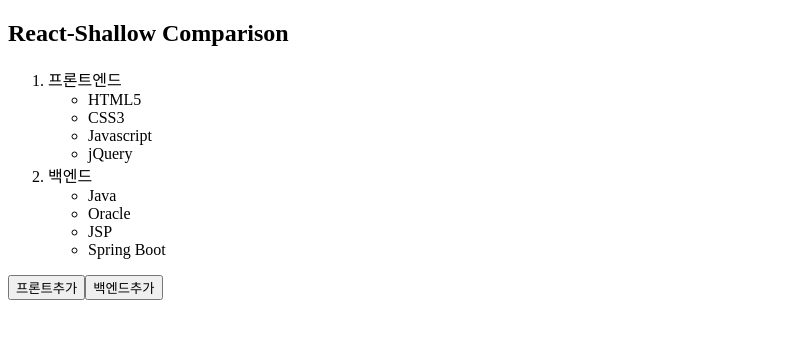
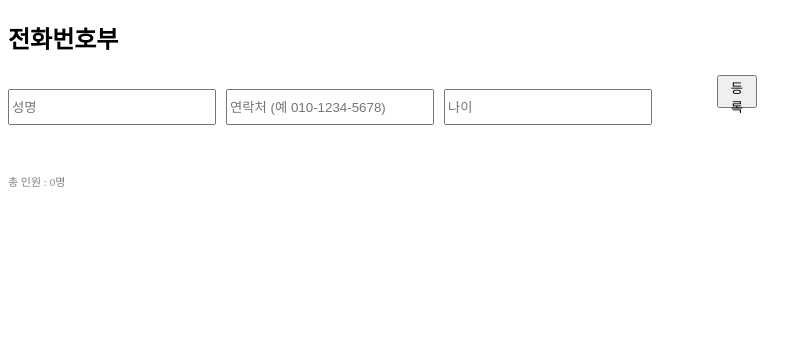
Before and after one commit to abjsky1/B_react, a React (Vite) app: page / in a window 1280 px wide. Shown: the top 338 px of the page, without its empty margins (0-812 px from the left). Built offline with nearby package versions, Linux system fonts and the light colour scheme.

Commit message:
REACT_practice2

```diff
--- a/src/example/day048_260914_react/react_practice2/Component.jsx
+++ b/src/example/day049_260915_react/react_practice2/Component.jsx
@@ -1,5 +1,7 @@
+import Contact from "./Contact";
+
 export default function Component( props ){
     return (<>
-
+            <Contact></Contact>
         </>)
 }
--- /dev/null
+++ b/src/example/day049_260915_react/react_practice2/Contact.jsx
@@ -0,0 +1,68 @@
+import { useState } from "react"
+import './index.css'
+
+export default function Contact( props ){
+
+//  일반변수가 아닌 상태변수 사용
+    const [ name , setName ] = useState('');
+    const [ phone , setPhone ] = useState('');
+    const [ age , setAge ] = useState('');
+
+    const [ members , setMembers ] = useState( [ ] );
+
+//  등록함수 :
+    const 등록함수 = ( ) => {
+
+    //  입력받은 값 3가지를 객체로 만든다.
+        const obj = { name , phone , age }
+
+    //  배열에 만든 객체 저장
+        members.push( obj );
+
+    //  렌더링을 위한 members setter 에 스프레드 연산자로 배열 복사
+        setMembers( [...members] )
+    }
+
+//  삭제함수 :
+    const 삭제함수 = (index) => {
+
+    //  JS 에서 특정 인덱스에서 1개 삭제
+        members.splice( index , 1 );
+
+    //  렌더링을 위한 코드 복사
+        setMembers( [...members] )
+    }
+
+    return (<>
+        <h2>전화번호부</h2>
+        <div id="inputdiv">
+            <input className="inputbox" type="text" placeholder="성명" value={name} onChange={ (e) => {setName(e.target.value);} } />
+            <input className="inputbox" type="text" placeholder="연락처 (예 010-1234-5678)" value={phone} onChange={ (e) => {setPhone(e.target.value);} } />
+            <input className="inputbox" type="text" placeholder="나이" value={age} onChange={ (e) => {setAge(e.target.value);} } />
+            <button id="inputbutton" onClick={등록함수}>등록</button>
+        </div>
+        {
+            members.map( (m , index) => {
+                return (<>
+                    <div id="contact">
+                        <div id="in">
+                            <div className="aa">
+                            <span><span className="bold" >성명 : </span>{m.name}</span>
+                            </div>
+                            <div className="aa">
+                            <span><span className="bold ma">연락처 : </span>{m.phone}</span>
+                            </div>
+                            <div className="aa">
+                            <span><span className="bold ma">나이 : </span>{m.age}</span>
+                            </div>
+                        </div>
+                        <div><button id="delete" onClick={ () => { 삭제함수(index) } }>삭제</button></div>
+                    </div>
+                </>);
+            })
+
+        }
+        <br/>
+        <div id="total">총 인원 : {members.length}명</div>
+    </>)
+}
--- /dev/null
+++ b/src/example/day049_260915_react/react_practice2/index.css
@@ -0,0 +1,53 @@
+/*
+*{border: red 1px solid;}
+*/
+
+#inputdiv{
+    margin: 20px 0 30px 0;
+}
+
+.inputbox{
+    width: 200px;
+    height: 30px;
+    margin-right: 10px;
+}
+
+#inputbutton{
+    width: 40px;
+    height: 33px;
+    margin-left: 55px;
+}
+
+.bold{
+    font-weight: bold;
+}
+
+.ma{
+    margin-left: 10px;
+}
+
+#in{
+    display: flex;
+}
+
+.aa{
+    padding: 5px 0;
+}
+
+#delete{
+    border-width: 1px;
+    border-color: rgb(255, 0, 0);
+    border-radius: 4px;
+    color: red;
+    height: 28px;
+}
+
+#contact{
+    display: flex;
+    justify-content: space-between;
+}
+
+#total{
+    color: gray;
+    font-size: 11px;
+}
--- a/src/main.jsx
+++ b/src/main.jsx
@@ -79,6 +79,9 @@
 // import ProductManager from "./example/day048_260912_react/totalpractice1/ProductManager";
 // create.render(<ProductManager></ProductManager>)
 
+
+// [day049]
+
 // [chapter08]
 // import Component1 from "./example/day049_260915_react/chapter08/Component1";
 // create.render(<Component1></Component1>)
@@ -88,5 +91,9 @@
 // create.render(<Component2></Component2>)
 
 // [chapter10]
-import Component3 from "./example/day049_260915_react/chapter10/Component3";
-create.render(<Component3></Component3>)
+// import Component3 from "./example/day049_260915_react/chapter10/Component3";
+// create.render(<Component3></Component3>)
+
+// [Practice1]
+import Component from "./example/day049_260915_react/react_practice2/Component";
+create.render(<Component></Component>)
```
Also changed, not shown: src/example/day048_260914_react/react_practice2/Contact.jsx (deleted), src/example/day048_260914_react/react_practice2/List.jsx (deleted).
